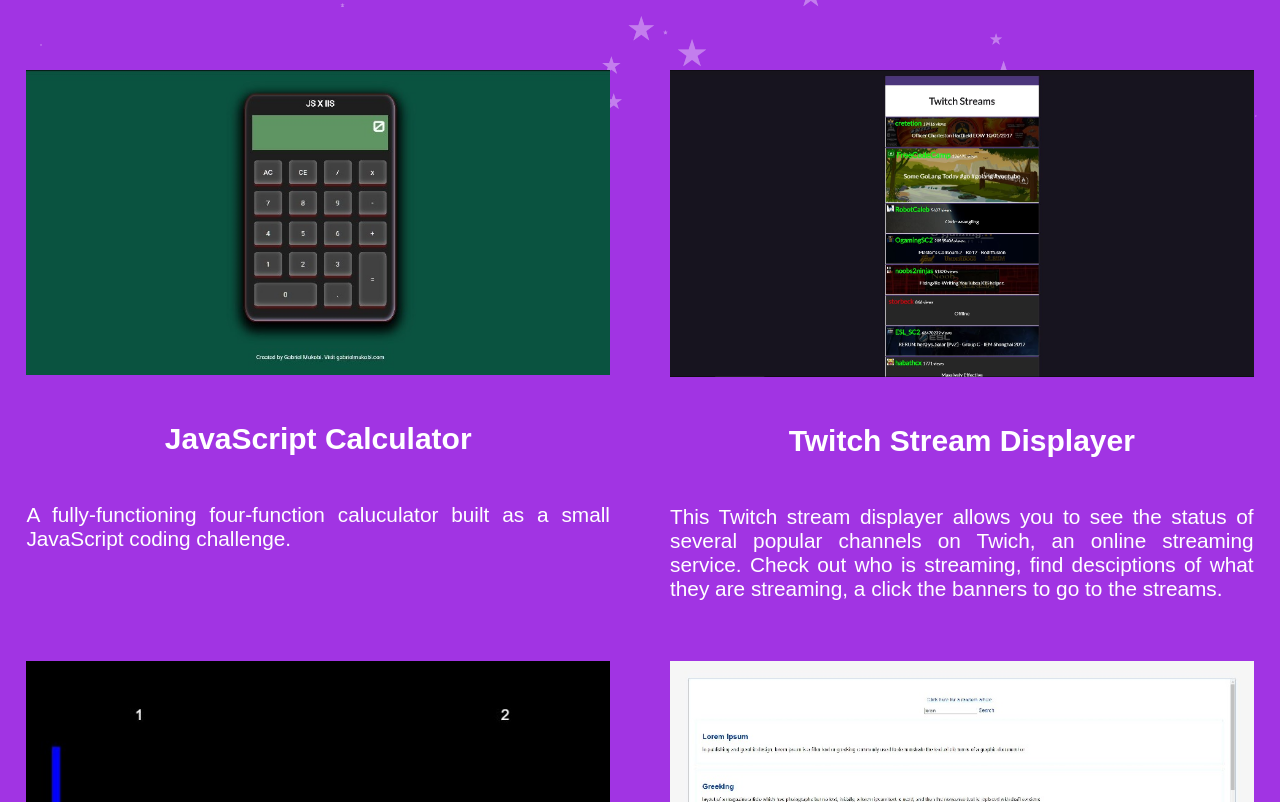
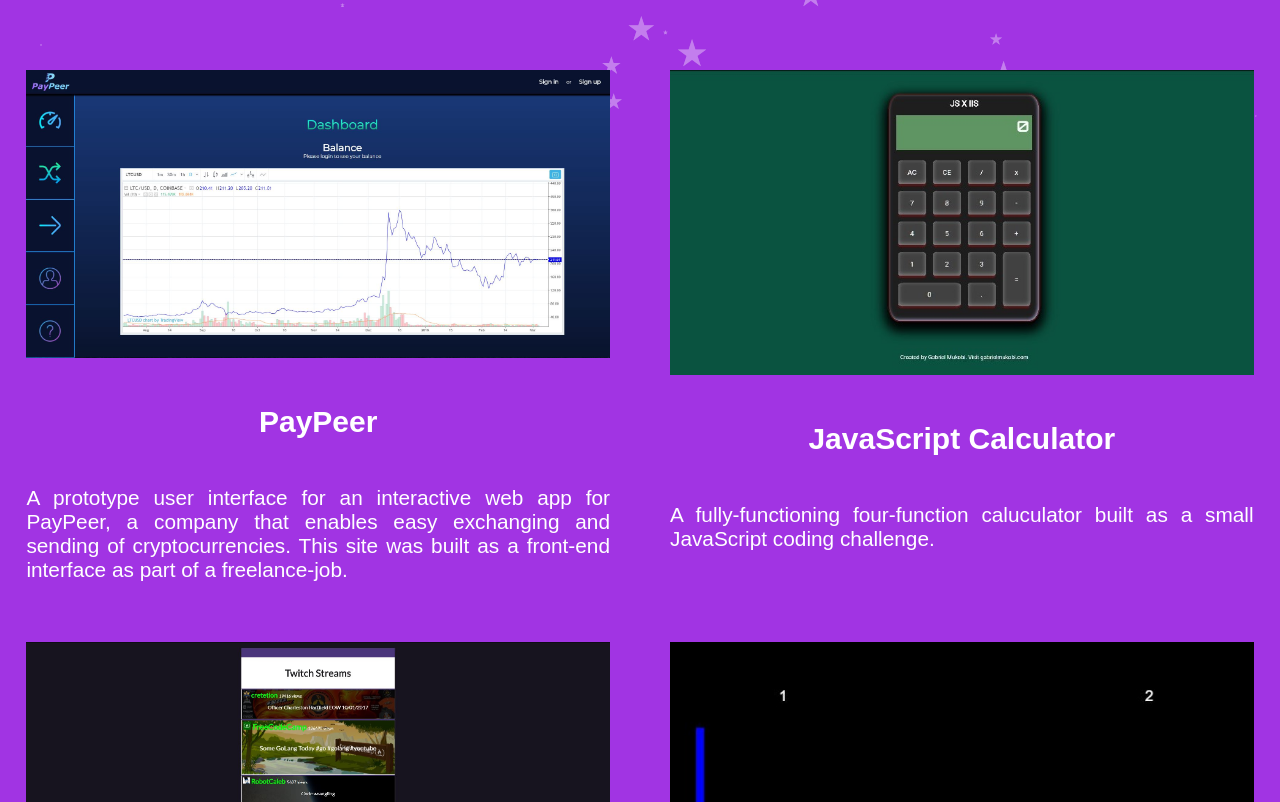
Before and after one commit to mukobi/sticksandstones, a plain HTML site: page webapps.html in a window 1280 px wide. Shown: the part 500-1302 px from the top of the page. Drawn offline with nearby package versions, Linux system fonts and the light colour scheme; a web font is replaced by a local one.

Commit message:
Add PayPeer

```diff
--- a/webapps.html
+++ b/webapps.html
@@ -39,6 +39,15 @@
     </div>
   </div>
   <div class="content">
+    <div class="single_content">
+      <a href="https://secret-meadow-61582.herokuapp.com/">
+      <img src="images/web_apps/paypeer.JPG" />
+      <h3>PayPeer</h3>
+      <p class="content_description line_white_space">
+        A prototype user interface for an interactive web app for PayPeer, a company that enables easy exchanging and sending of cryptocurrencies. This site was built as a front-end interface as part of a freelance-job.
+      </p>
+      </a>
+    </div>
     <div class="single_content">
       <a href="https://codepen.io/mukobi/full/POGNOV/">
       <img src="images/web_apps/javascript-calculator.JPG" />
```
Also changed, not shown: images/web_apps/paypeer.JPG (added).
